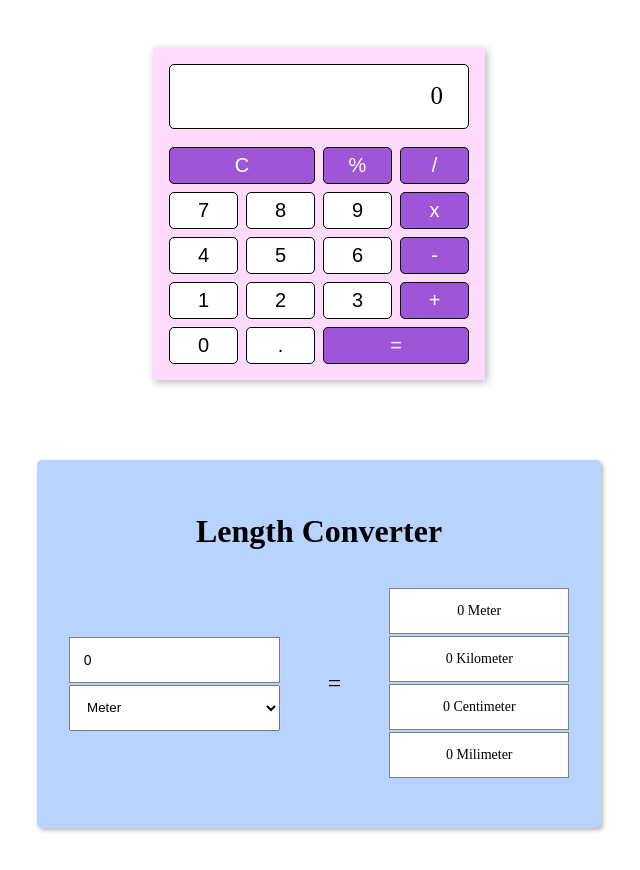
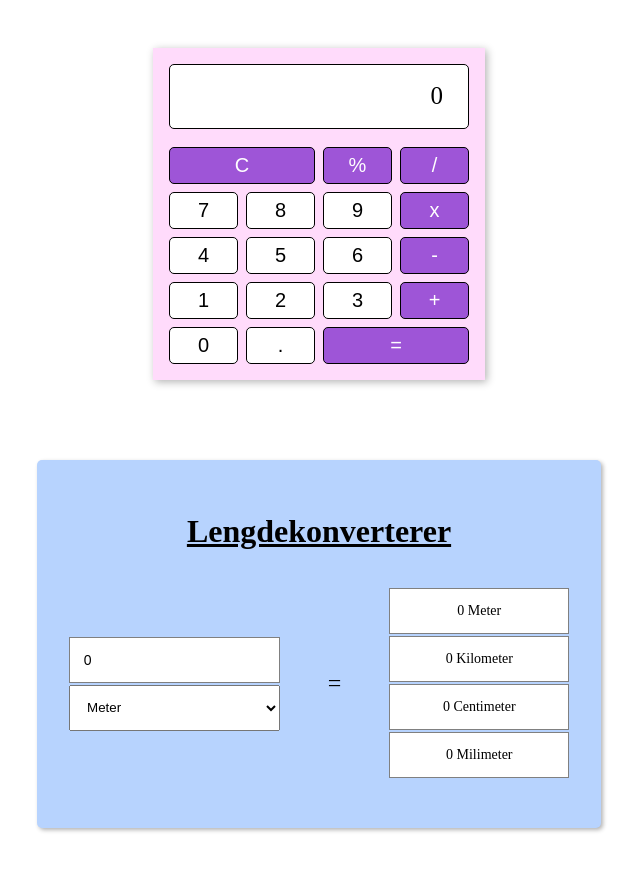
Before and after one commit to saratyldum/Calculators, a Vue app: page / in a window 1280 px wide. Shown: the top 870 px of the page, without its empty margins (321-961 px from the left). Built offline with nearby package versions, Linux system fonts and the light colour scheme.

Commit message:
changed title

```diff
--- a/src/components/LengthConverter.vue
+++ b/src/components/LengthConverter.vue
@@ -1,6 +1,6 @@
 <template>
 	<div class="converter">
-		<h1>Length Converter</h1>
+		<h1>Lengdekonverterer</h1>
 
 		<div class="converter__inner">
 			<div class="flex">
@@ -100,6 +100,7 @@
 
 	h1 {
 		display: block;
+		text-decoration: underline;
 	}
 
 	input {
```
